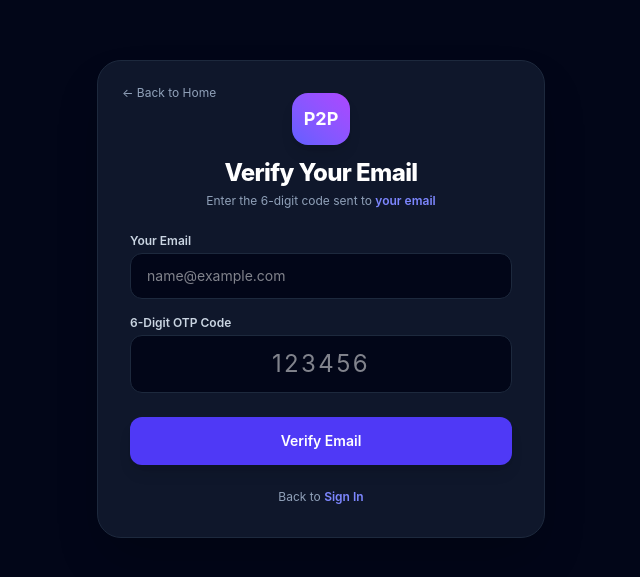
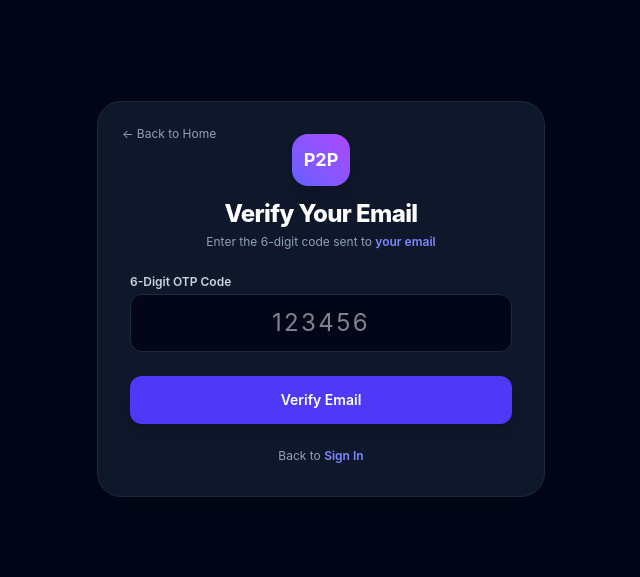
Before and after one commit to gize22/P2P, a React (Vite) app in the folder frontend/: page /verify-otp in a window 1280 px wide. Shown: the part 101-678 px from the top of the page, without its empty margins (319-959 px from the left). Built offline with nearby package versions, Linux system fonts and the light colour scheme; no server answers.

Commit message:
fix: remove emailjs and use backend nodemailer

```diff
--- a/frontend/src/pages/VerifyOTP.jsx
+++ b/frontend/src/pages/VerifyOTP.jsx
@@ -41,12 +41,6 @@ export default function VerifyOTP() {
         {message && <div className="mb-4 bg-rose-500/10 border border-rose-500/20 text-rose-400 text-xs p-3 rounded-xl text-center">{message}</div>}
 
         <form onSubmit={handleVerify} className="space-y-4">
-          {!location.state?.email && (
-            <div>
-              <label className="block text-xs font-semibold text-slate-300 mb-1">Your Email</label>
-              <input type="email" placeholder="name@example.com" value={email} onChange={(e) => setEmail(e.target.value)} required className="w-full px-4 py-3 bg-slate-950 border border-slate-800 rounded-xl text-white text-sm focus:outline-none focus:border-indigo-500" />
-            </div>
-          )}
 
           <div>
             <label className="block text-xs font-semibold text-slate-300 mb-1">6-Digit OTP Code</label>
```
